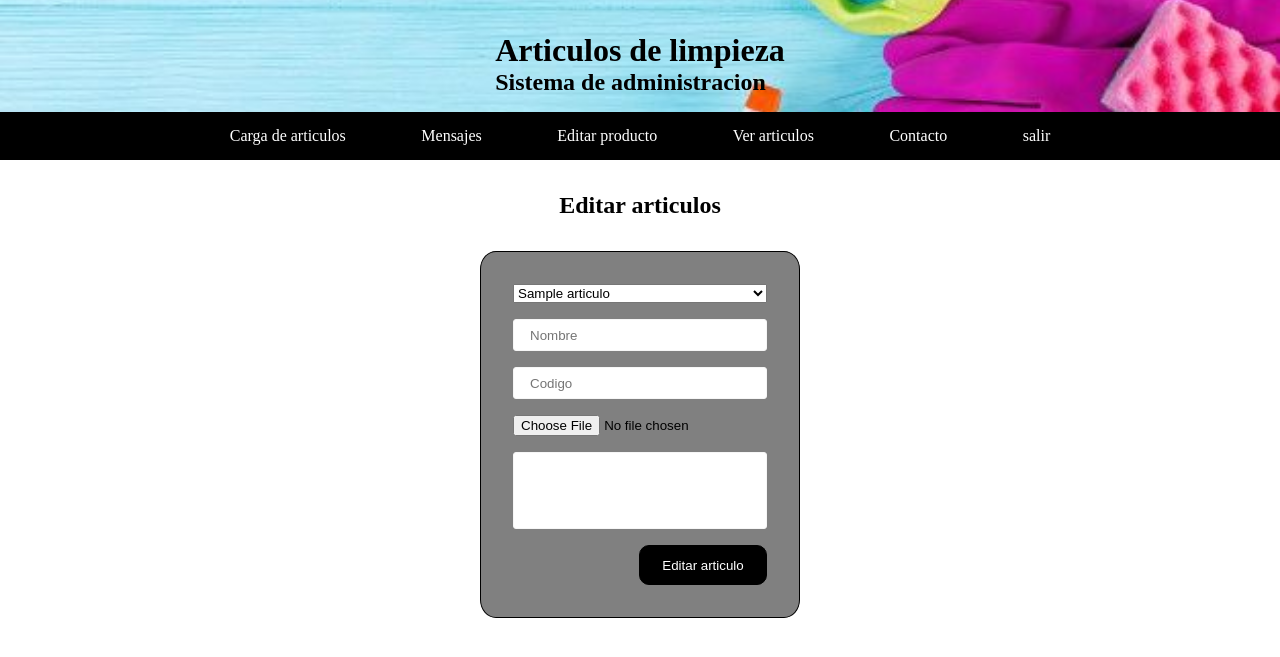
After one commit to juancalvo864/sistemaGestion, a PHP site: page /editar.php?id=1 in a window 1280 px wide. The commit adds this page. Shown: the top 657 px of the page. Run offline with PHP 8.4, Linux system fonts and the light colour scheme; the visitor is signed in with stand-in values (Sample User, id 1); tables that the repository leaves empty or names only in its code hold one stand-in row (values such as "Sample post"); data that the repository does not hold is empty.

Commit message:
edicion de articulos

```diff
--- a/assets/style.css
+++ b/assets/style.css
@@ -291,6 +291,20 @@ nav a:hover{
     transform: scale(1.1);
 }
 
+/*--------editar articulos------------*/
+
+.container_form_editar{
+    display: flex;
+    flex-direction: column;
+    align-items: center;
+    gap: 2rem;
+    margin-top: 2rem;
+}
+
+.container_form_editar h3{
+    font-size: 1.5rem;
+}
+
 
 /*-------comienzo footer------------*/
 footer{
--- /dev/null
+++ b/editar.php
@@ -0,0 +1,34 @@
+<?php include('header.php');?>
+    <main>
+        <section class="container_form_editar">
+            <h3>Editar articulos</h3>
+            <form action="editar_articulos.php" method="post" class="formulario" enctype="multipart/form-data">
+                <select name="producto" id="producto">
+                    <?php include('conexion.php');
+                        $consulta_db = mysqli_query($conexion_db, "SELECT * FROM articulos");
+                        while($mostrar_datos = mysqli_fetch_assoc($consulta_db)){
+                    ?>
+                        <option value="<?= isset($_GET['id']) ? $_GET['id'] : $mostrar_datos['id'] ;?>" <?= ($mostrar_datos['id'] == $_GET['id']) ? 'selected' : '';?>><?= $mostrar_datos['nombre'];?></option>
+                    <?php } ?>
+
+                </select>
+                <input type="text" name="nombre"  placeholder="Nombre">
+                <input type="text" name="codigo"
+                 placeholder="Codigo">
+                <input type="file" name="imagen"
+                 placeholder="Imagen">
+                <textarea name="descripcion" id="" cols="30" rows="5"></textarea>
+                <input type="submit" value="Editar articulo">
+                <?php
+                    if(isset($_GET['ok'])){
+                        echo "<h3> Articulo editado con exito.</h3>";
+                    }elseif($_GET['error']){
+                        echo "<h3> El tipo de img seleccionada es incorrecto.</h3>";
+                    }
+                ?>
+            </form>
+        </section>
+    </main>
+
+</body>
+</html>
--- a/header.php
+++ b/header.php
@@ -23,6 +23,7 @@
                 if($_SESSION['admin']){
                     echo '<a href="./home.php">Carga de articulos</a>';
                     echo '<a href="./comentarios.php">Mensajes</a>';
+                    echo '<a href="./editar.php">Editar producto</a>';
                 }
                 ;?>
                 <a href="./vista.php">Ver articulos</a>
```
Also changed, not shown: editar_articulos.php (added, +78 -0 lines), vista.php (+2 -8 lines), imagenes/ESCOBA-INDUSTRIAL.jpg (added).
